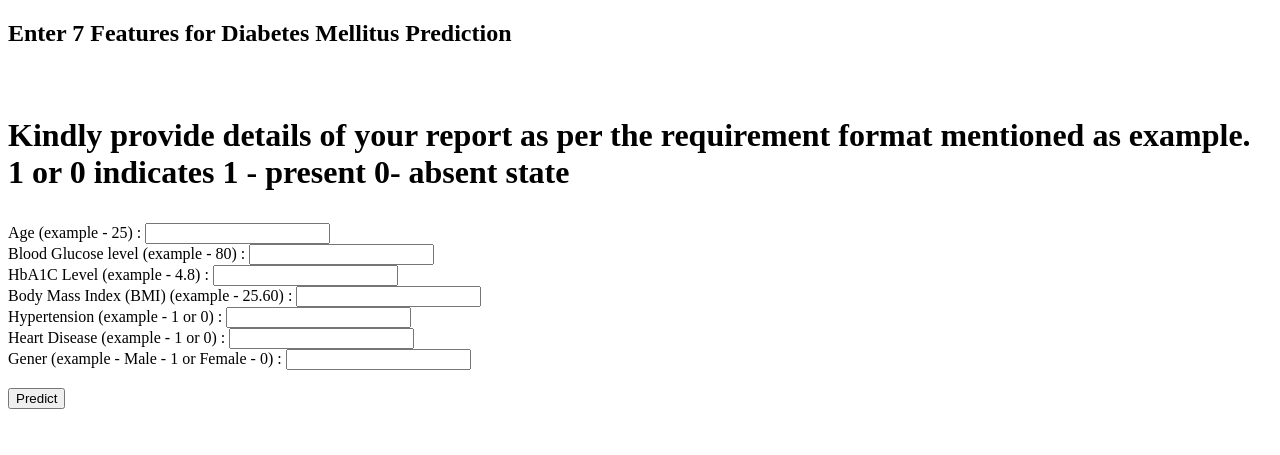
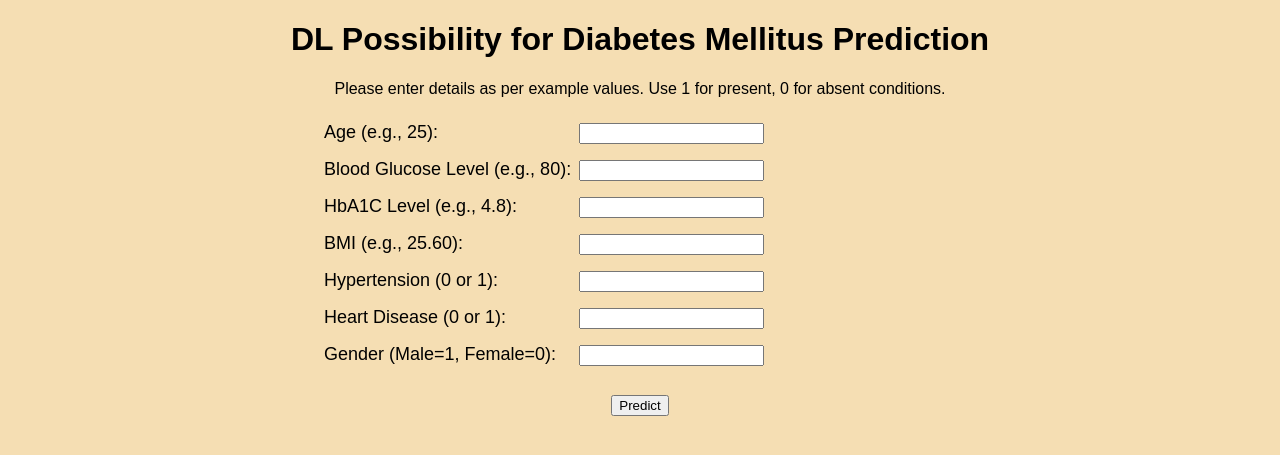
Before and after one commit to sivabio/dmp, a Flask app: page / in a window 1280 px wide. Shown: the top 455 px of the page. Run offline with Flask 3, Linux system fonts and the light colour scheme; parts of the project's set-up code (start-up, migrations or seed data) failed here and were passed over.

Commit message:
Update index.html

```diff
--- a/templates/index.html
+++ b/templates/index.html
@@ -1,35 +1,62 @@
 <!DOCTYPE html>
 <html>
 <head>
-    <title>ANN Possiblity for Diabetes Mellitus Prediction</title>
+    <title>DL Possibility for Diabetes Mellitus Prediction</title>
+    <style>
+        body {
+            background-color: wheat;
+            font-family: Arial, sans-serif;
+        }
+        h1 {
+            text-align: center;
+        }
+        form {
+            margin: auto;
+            width: 50%;
+            font-size: 18px;
+        }
+        label {
+            display: inline-block;
+            width: 250px;
+            margin: 8px 0;
+        }
+        input[type="text"] {
+            width: 200px;
+        }
+        .center {
+            text-align: center;
+        }
+    </style>
 </head>
 <body>
-    <h2>Enter 7 Features for Diabetes Mellitus Prediction</h2><br>
-    <h1><p>Kindly provide details of your report as per the requirement format mentioned as example. 1 or 0 indicates 1 - present 0- absent state</p></h1>
+    <h1>DL Possibility for Diabetes Mellitus Prediction</h1>
+    <p style="text-align: center;">Please enter details as per example values. Use 1 for present, 0 for absent conditions.</p>
+
     <form action="/predict" method="post">
-        <label>Age (example - 25) :</label>
-        <input type="text" name="feature1" required><br>
+        <label for="feature1">Age (e.g., 25):</label>
+        <input type="number" name="feature1" id="feature1" required><br>
 
-        <label>Blood Glucose level (example - 80) :</label>
-        <input type="text" name="feature2" required><br>
+        <label for="feature2">Blood Glucose Level (e.g., 80):</label>
+        <input type="number" step="any" name="feature2" id="feature2" required><br>
 
-        <label>HbA1C Level (example - 4.8) :</label>
-        <input type="text" name="feature3" required><br>
+        <label for="feature3">HbA1C Level (e.g., 4.8):</label>
+        <input type="number" step="any" name="feature3" id="feature3" required><br>
 
-        <label>Body Mass Index (BMI) (example - 25.60) :</label>
-        <input type="text" name="feature4" required><br>
+        <label for="feature4">BMI (e.g., 25.60):</label>
+        <input type="number" step="any" name="feature4" id="feature4" required><br>
 
-        <label>Hypertension (example - 1 or 0) :</label>
-        <input type="text" name="feature5" required><br>
+        <label for="feature5">Hypertension (0 or 1):</label>
+        <input type="number" name="feature5" id="feature5" required><br>
 
-        <label>Heart Disease (example - 1 or 0) :</label>
-        <input type="text" name="feature6" required><br>
+        <label for="feature6">Heart Disease (0 or 1):</label>
+        <input type="number" name="feature6" id="feature6" required><br>
 
-        <label>Gener (example - Male - 1 or Female - 0) :</label>
-        <input type="text" name="feature7" required><br>
+        <label for="feature7">Gender (Male=1, Female=0):</label>
+        <input type="number" name="feature7" id="feature7" required><br><br>
 
-        <br>
-        <input type="submit" value="Predict">
+        <div class="center">
+            <input type="submit" value="Predict">
+        </div>
     </form>
 </body>
 </html>
```
